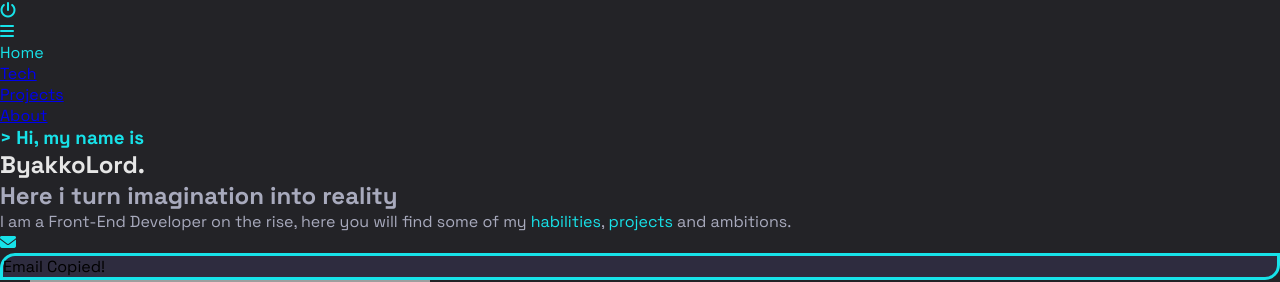
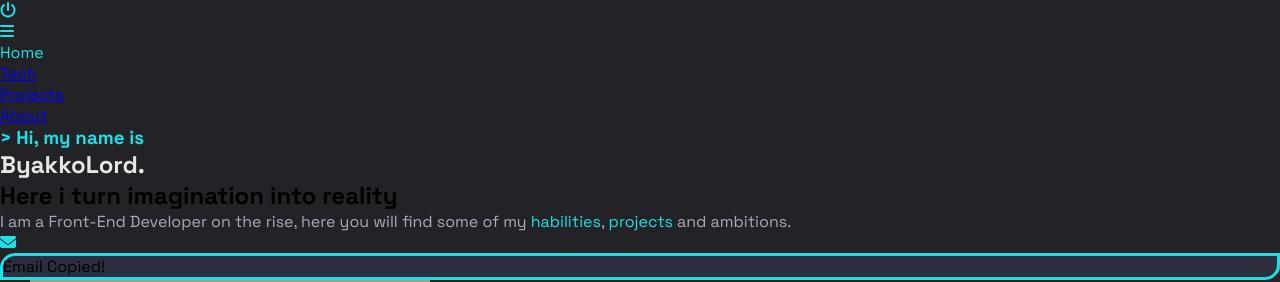
Before and after one commit to ByakkoLord/MyPortfolio, a React (Create React App) app: page / in a window 1280 px wide. Shown: the top 282 px of the page. Built offline with nearby package versions, Linux system fonts and the light colour scheme; grey boxes are pictures that could not be loaded.

Commit message:
Finished Home Section

```diff
--- a/src/App.jsx
+++ b/src/App.jsx
@@ -122,11 +122,11 @@ function App() {
       <Header/>
       <DarkModeTransition/>
 
-      <section id='Home' className='flex justify-center items-start ml-24 flex-col w-full h-screen'>
+      <section id='Home' className='flex justify-center items-start ml-9 md:ml-24 flex-col w-full h-screen'>
         <h3 className='hi primaryColor text-2xl font-extrabold mb-6'>&gt; </h3>
-        <h1 className='textColor2 text-7xl font-extrabold mb-6'>ByakkoLord.</h1>
-        <h2 className='textColor1 text-6xl font-extrabold mb-6'>Here i turn imagination into reality</h2>
-        <p className='textColor1 w-96 text-xl font-medium mb-6'>I am a Front-End Developer on the rise, here you will find some of my <span className='primaryColor'>habilities</span>, <span className='primaryColor'>projects</span> and ambitions.</p>
+        <h1 className='textColor2 text-5xl md:text-7xl font-extrabold mb-6'>ByakkoLord.</h1>
+        <h2 className='textColor w-96 md:w-auto text-3xl md:text-6xl font-extrabold mb-6'>Here i turn imagination into reality</h2>
+        <p className='textColor1 w-96 md:text-xl font-medium mb-6'>I am a Front-End Developer on the rise, here you will find some of my <span className='primaryColor'>habilities</span>, <span className='primaryColor'>projects</span> and ambitions.</p>
         <article id='SocialMedias' className='flex justify-between w-40 ml-6'>
         <i onClick={handleIconClick} className="emailIcon fa-solid fa-envelope primaryColor text-4xl hover:cursor-pointer hover:scale-110 transition-all"/>
         <div className={`${containerClass} emailIconContainer absolute justify-center items-center h-6 quaternaryColor p-4 text-white font-bold border-dashed border-2 borderArrow roundedPers1`}>
```
